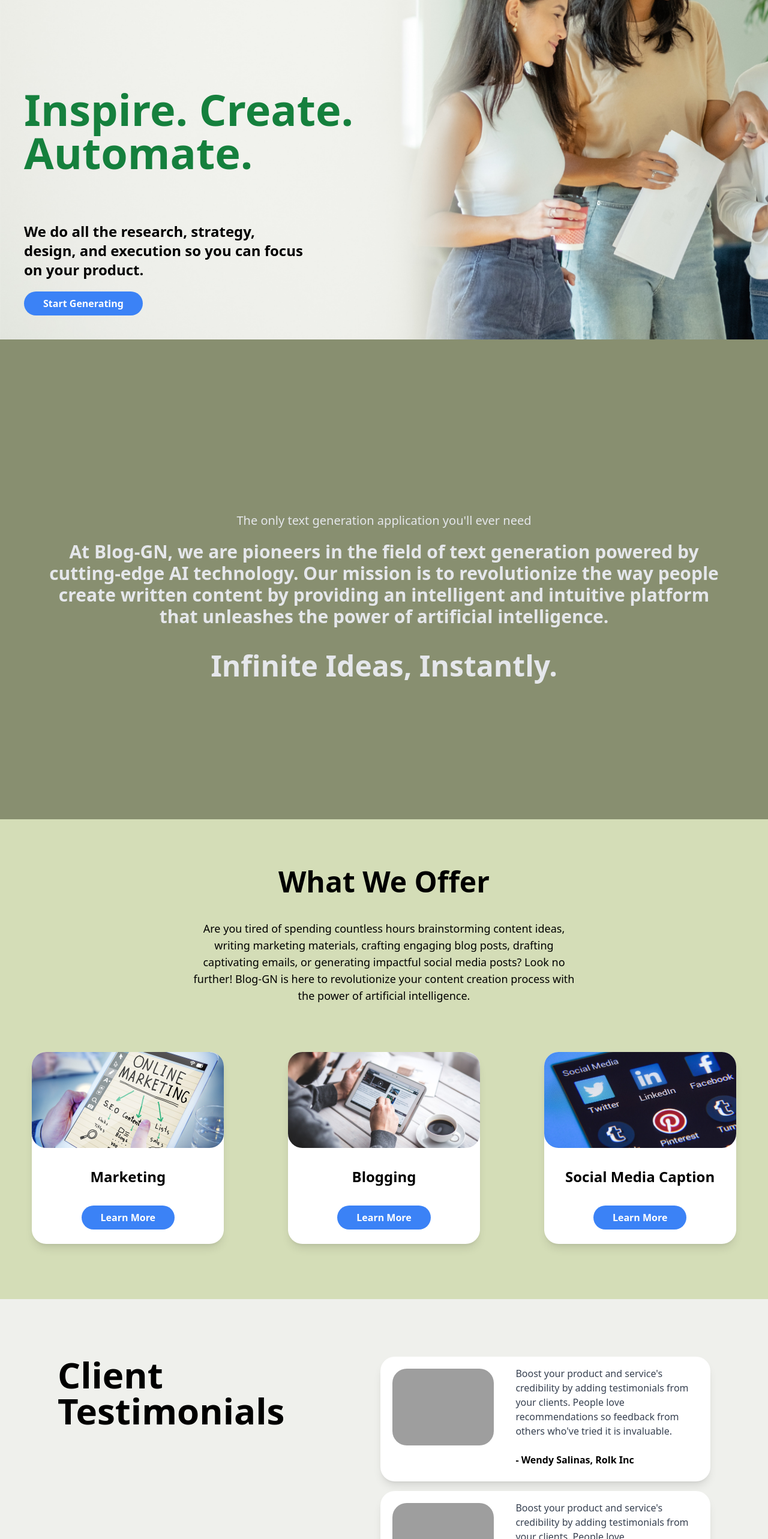
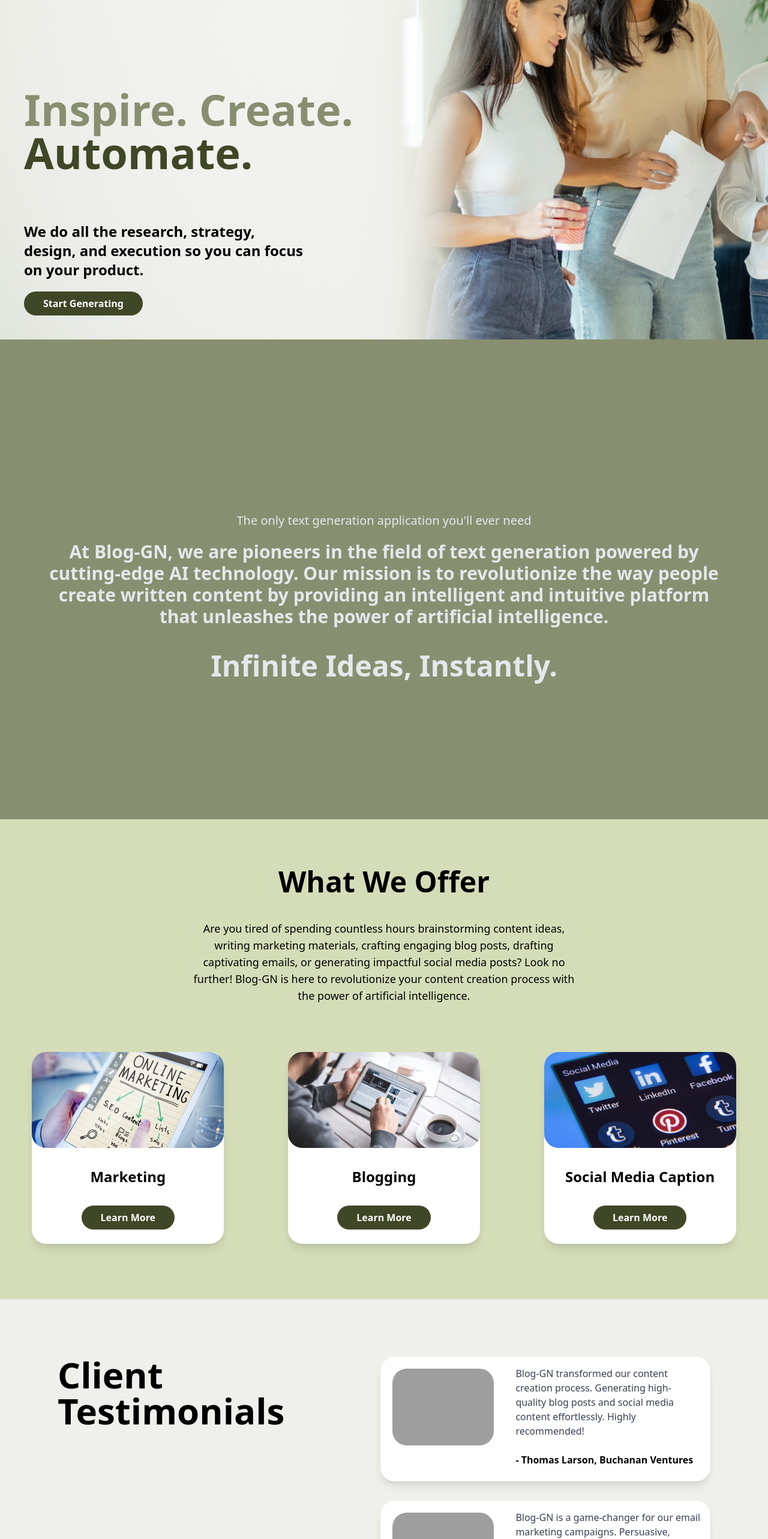
Before and after one commit to Transformers-G5/gen-front, a React (Create React App) app: page / in a window 1280 px wide. Shown: the part 234-2800 px from the top of the page at 60% size. Built offline with nearby package versions, Linux system fonts and the light colour scheme; grey boxes are pictures that could not be loaded.

Commit message:
Added Links

```diff
--- a/package.json
+++ b/package.json
@@ -13,6 +13,7 @@
     "axios": "^1.4.0",
     "react": "^18.2.0",
     "react-dom": "^18.2.0",
+    "react-icons": "^4.10.1",
     "react-router-dom": "^6.11.1",
     "react-scripts": "5.0.1",
     "react-type-animation": "^3.0.1",
--- a/src/layout/Landing.tsx
+++ b/src/layout/Landing.tsx
@@ -9,10 +9,14 @@ import pp3 from "../images/stephanie.jpg"
 import blog from "../images/blog.jpg"
 import marketing from "../images/onlineMarketing.jpg"
 import social from "../images/socialMedia.jpg"
+import { FaFacebookF } from 'react-icons/fa';
+import { BsTwitter } from 'react-icons/bs';
+import { BsInstagram } from 'react-icons/bs';
+
 
 function Landing() {
   return (
-    <div>
+    <div className='font-sans'>
         {/* First Page */}
         <div
           className="h-screen w-full"
@@ -20,9 +24,9 @@ function Landing() {
             <div className="w-full h-full relative">
               <span className="text-l text-green-950 font-bold absolute top-0 left-0 p-10">Blog-GN</span>
               <div className="flex flex-col justify-end items-start h-full p-10">
-                <h1 className="text-7xl font-bold text-green-700 mb-20 f w-1/2">
+                <h1 className="text-7xl font-bold text-[#888f70] mb-20 f w-1/2">
                   Inspire. Create.  <br/>
-                  <span className=''> Automate. </span>
+                  <span className='text-[#3f4726]'> Automate. </span>
                 </h1>
                 <p className="text-2xl font-semibold text-black w-1/2">
                   We do all the research, strategy, <br/>
@@ -30,7 +34,7 @@ function Landing() {
                   on your product.</p>
                 <Link
                   to="/workspace"
-                  className="bg-blue-500 hover:bg-blue-600 text-white font-bold py-2 px-8 mt-5 rounded-full"
+                  className="bg-[#3f4726] hover:bg-[#888f70] text-white font-bold py-2 px-8 mt-5 rounded-full"
                 >
                   Start Generating
                 </Link>
@@ -69,9 +73,10 @@ function Landing() {
                 </div>
                 <div className="text-center p-4 flex flex-col items-center">
                   <h2 className="text-2xl font-bold m-4 ">Marketing</h2>
-                  <button className="bg-blue-500 hover:bg-blue-600 text-white font-bold py-2 px-8 mt-4 rounded-full">
+                  <Link to="/workspace"
+                    className="bg-[#3f4726] hover:bg-[#888f70] text-white font-bold py-2 px-8 mt-4 rounded-full">
                     Learn More
-                  </button>
+                </Link>
                 </div>
               </div>
               <div className="w-80 h-80 bg-white rounded-3xl shadow-lg mx-4">
@@ -80,9 +85,10 @@ function Landing() {
                 </div>
                 <div className="text-center p-4 flex flex-col items-center">
                   <h2 className="text-2xl font-bold m-4 ">Blogging</h2>
-                  <button className="bg-blue-500 hover:bg-blue-600 text-white font-bold py-2 px-8 mt-4 rounded-full">
-                    Learn More
-                  </button>
+                  <Link to="/workspace"
+                    className="bg-[#3f4726] hover:bg-[#888f70] text-white font-bold py-2 px-8 mt-4 rounded-full">
+                  Learn More
+                </Link>
                 </div>
               </div>
               <div className="w-80 h-80 bg-white rounded-3xl shadow-lg mx-4">
@@ -91,9 +97,10 @@ function Landing() {
                 </div>
                 <div className="text-center p-4 flex flex-col items-center">
                   <h2 className="text-2xl font-bold m-4 ">Social Media Caption</h2>
-                  <button className="bg-blue-500 hover:bg-blue-600 text-white font-bold py-2 px-8 mt-4 rounded-full">
+                  <Link to="/workspace"
+                    className="bg-[#3f4726] hover:bg-[#888f70] text-white font-bold py-2 px-8 mt-4 rounded-full">
                     Learn More
-                  </button>
+                  </Link>
                 </div>
               </div>
             </div>
@@ -179,9 +186,9 @@ function Landing() {
                     />
                   </div>
                   <div className="w-2/3 p-4">
-                    <p className="text-gray-700">Boost your product and service's credibility by adding testimonials from your clients. People love recommendations so feedback from others who've tried it is invaluable.</p>
+                    <p className="text-gray-700">Blog-GN transformed our content creation process. Generating high-quality blog posts and social media content effortlessly. Highly recommended!</p>
                     <br></br>
-                    <p className="text-md font-semibold mb-2">- Wendy Salinas, Rolk Inc</p>
+                    <p className="text-md font-semibold mb-2">- Thomas Larson, Buchanan Ventures</p>
                   </div>
                 </div>
               </div>
@@ -195,7 +202,7 @@ function Landing() {
                     />
                   </div>
                   <div className="w-2/3 p-4">
-                    <h2 className="text-gray-700">Boost your product and service's credibility by adding testimonials from your clients. People love recommendations so feedback from others who've tried it is invaluable.</h2>
+                    <h2 className="text-gray-700">Blog-GN is a game-changer for our email marketing campaigns. Persuasive, personalized emails that deliver great results. Saves us time!</h2>
                     <br></br>
                     <p className="text-md font-semibold mb-2">- Hailey Copeland, The Plew</p>
                   </div>
@@ -211,9 +218,9 @@ function Landing() {
                     />
                   </div>
                   <div className="w-2/3 p-4">
-                    <h2 className="text-gray-700">Boost your product and service's credibility by adding testimonials from your clients. People love recommendations so feedback from others who've tried it is invaluable.</h2>
+                    <h2 className="text-gray-700">Blog-GN revolutionized our ad copy creation process. Attention-grabbing content in minutes. User-friendly platform, outstanding support.</h2>
                     <br></br>
-                    <p className="text-md font-semibold mb-2">- Thomas Larson, Buchanan Ventures</p>
+                    <p className="text-md font-semibold mb-2">- Wendy Salinas, Rolk Inc</p>
                   </div>
                 </div>
               </div>
@@ -229,18 +236,22 @@ function Landing() {
               <div className="">
                 <h1 className="text-6xl text-white font-bold text-center">Let's Work Together</h1>
               </div>
-              <div className="flex items-end justify-evenly text-2xl text-white font-bold">
+              <div className="flex items-end justify-evenly text-2xl text-white font-bold mb-10">
                   <span>
-                    <h5>Phone</h5>
-                    <p>93509820952</p>
+                    <h5 className="text-4xl text-[#d4ddb7] font-semibold text-center m-5">Phone</h5>
+                    <p>(123) 456-7890</p>
                   </span>
                   <span>
-                    <h5>Email</h5>
+                    <h5 className="text-4xl text-[#d4ddb7] font-semibold text-center m-5">Email</h5>
                     <p>blogn@gmail.com</p>
                   </span>
                   <span>
-                    <h5>Social Media</h5>
-                    <p>@bloggn</p>
+                    <h5 className="text-4xl text-[#d4ddb7] font-semibold text-center m-5">Social Media</h5>
+                    <div className='flex justify-center'>
+                      <p className='p-2'><FaFacebookF/></p>
+                      <p className='p-2'><BsTwitter/></p>
+                      <p className='p-2'><BsInstagram/></p>
+                    </div>
                   </span>
               </div>
           </div>
```
Also changed, not shown: 1 other file (tests, documents, lock files or other folders).
